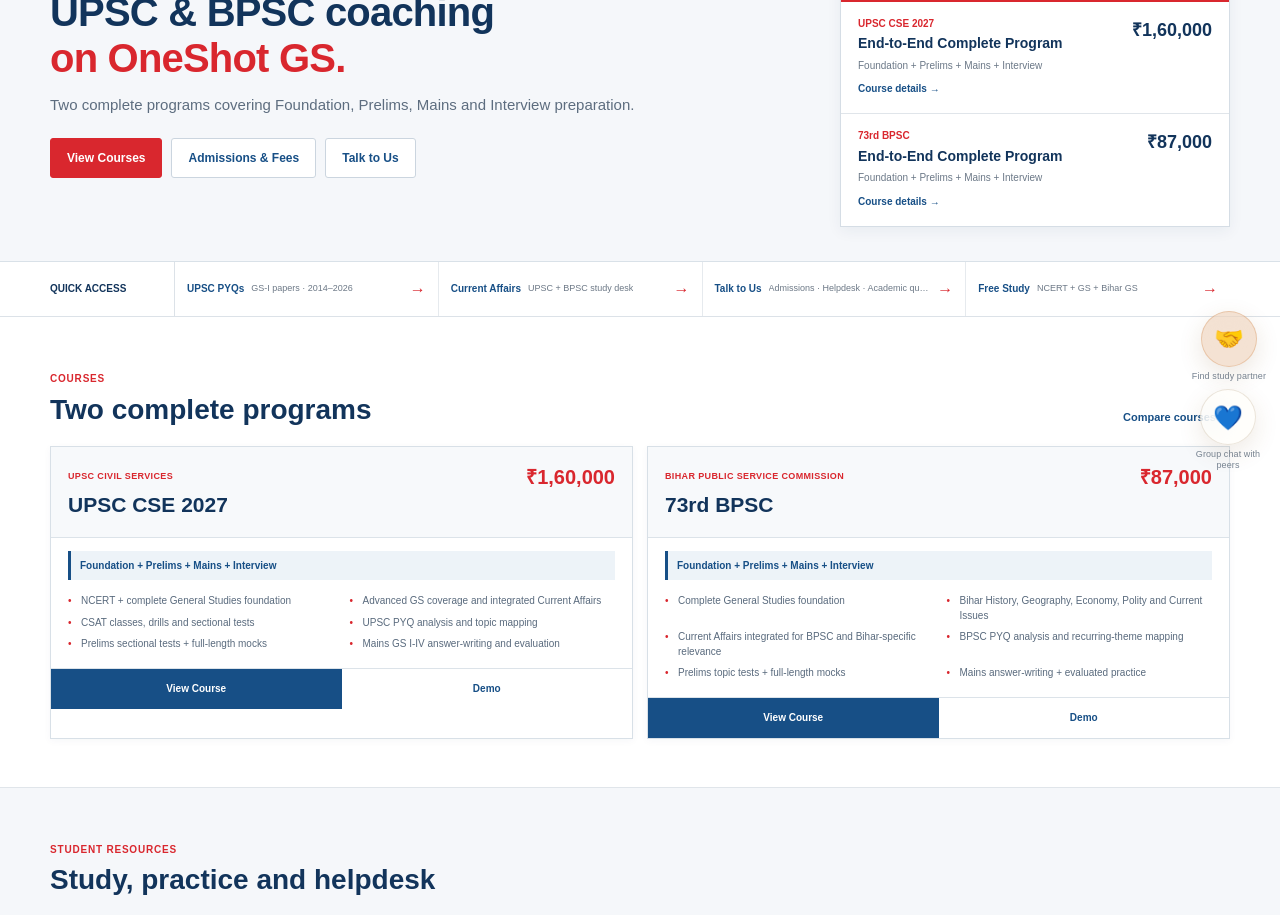
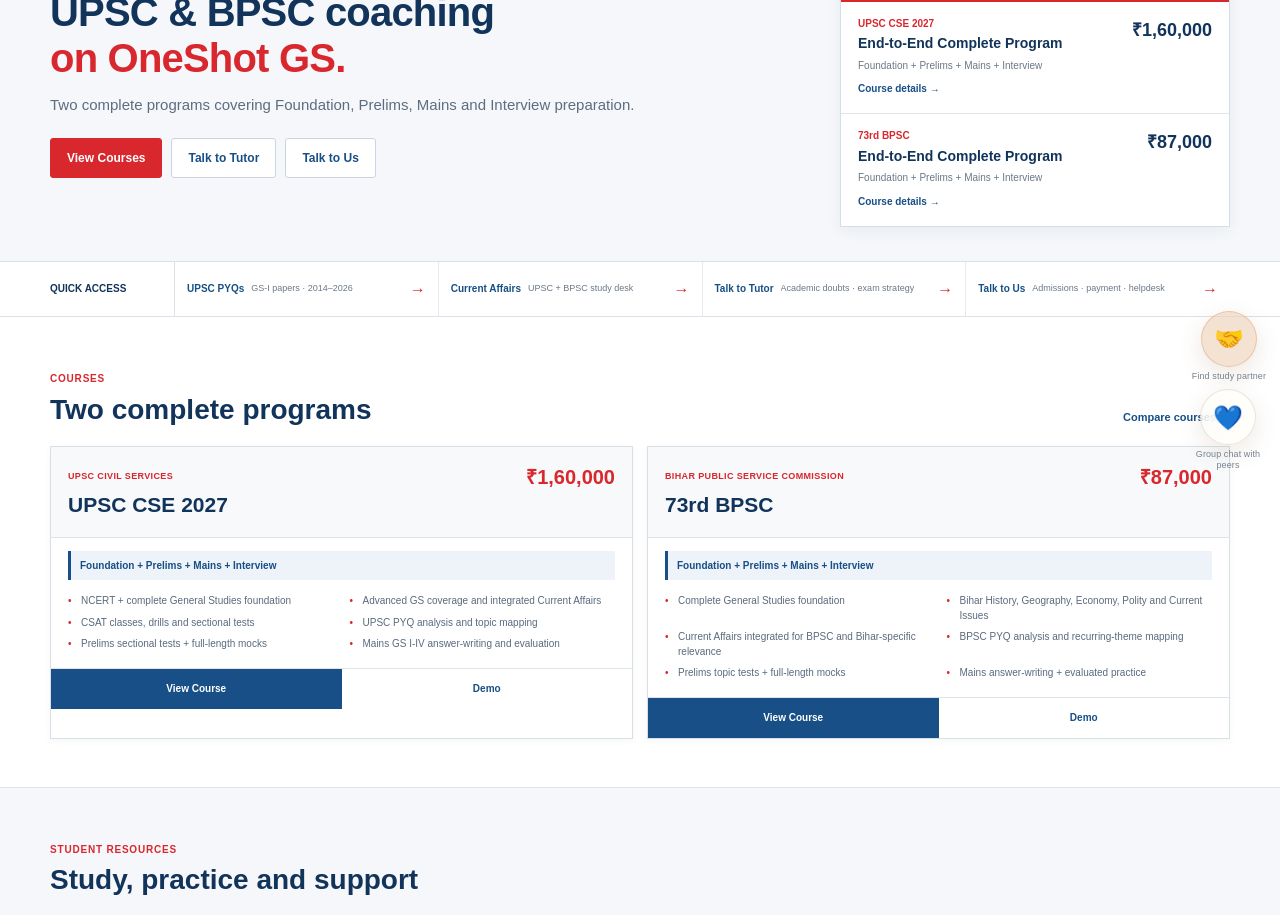
Before and after one commit to gauravanand-sudo/bpsc-current-affairs, a Next.js app: page / in a window 1280 px wide. Shown: the part 260-1175 px from the top of the page. Built offline with nearby package versions, Linux system fonts and the light colour scheme; no server answers.

Commit message:
Separate Tutor and Helpdesk on homepage

```diff
--- a/src/app/page.tsx
+++ b/src/app/page.tsx
@@ -6,8 +6,8 @@
 const QUICK_LINKS = [
   { label: "UPSC PYQs", detail: "GS-I papers · 2014–2026", href: "/pyq" },
   { label: "Current Affairs", detail: "UPSC + BPSC study desk", href: "/ca" },
-  { label: "Talk to Us", detail: "Admissions · Helpdesk · Academic query", href: "/ask" },
-  { label: "Free Study", detail: "NCERT + GS + Bihar GS", href: "/study" },
+  { label: "Talk to Tutor", detail: "Academic doubts · exam strategy", href: "/ask" },
+  { label: "Talk to Us", detail: "Admissions · payment · helpdesk", href: "/talk-to-us" },
 ];
 
 const RESOURCES = [
@@ -15,8 +15,8 @@
   { title: "Current Affairs", copy: "Source-backed Current Affairs desk for UPSC and BPSC preparation.", href: "/ca", tag: "CA" },
   { title: "Free Study", copy: "NCERT, General Studies, Bihar GS and revision resources.", href: "/study", tag: "GS" },
   { title: "Free Quiz", copy: "Current Affairs and static GS practice.", href: "/quizzes", tag: "MCQ" },
-  { title: "Talk to Us", copy: "Admissions, courses, payment help, academic queries and technical support.", href: "/ask", tag: "HELP" },
-  { title: "Demo Class", copy: "View the available OneShot GS demo class before enrollment.", href: "/demo", tag: "DEMO" },
+  { title: "Talk to Tutor", copy: "Academic doubts, concepts, Prelims, Mains and exam strategy.", href: "/ask", tag: "TUTOR" },
+  { title: "Talk to Us", copy: "Admissions, courses, payment help, technical support and callbacks.", href: "/talk-to-us", tag: "HELP" },
 ];
 
 const FEATURED_FACULTY = [
@@ -35,8 +35,8 @@
             <p>Two complete programs covering Foundation, Prelims, Mains and Interview preparation.</p>
             <div className={styles.heroActions}>
               <Link href="/courses" className={styles.primary}>View Courses</Link>
-              <Link href="/admissions" className={styles.secondary}>Admissions &amp; Fees</Link>
-              <Link href="/ask" className={styles.secondary}>Talk to Us</Link>
+              <Link href="/ask" className={styles.secondary}>Talk to Tutor</Link>
+              <Link href="/talk-to-us" className={styles.secondary}>Talk to Us</Link>
             </div>
           </div>
 
@@ -99,7 +99,7 @@
       <section className={styles.studentSection}>
         <div className={styles.shell}>
           <div className={styles.sectionHead}>
-            <div><span>STUDENT RESOURCES</span><h2>Study, practice and helpdesk</h2></div>
+            <div><span>STUDENT RESOURCES</span><h2>Study, practice and support</h2></div>
           </div>
           <div className={styles.studentGrid}>
             {RESOURCES.map((item) => (
```
